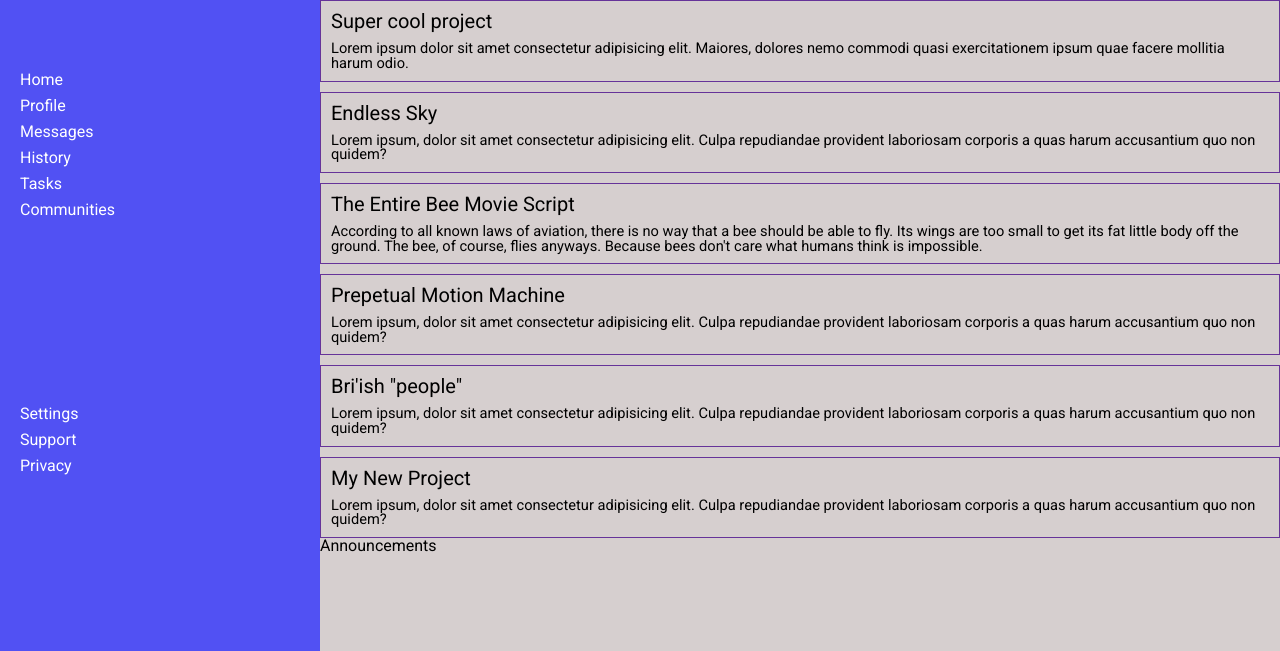
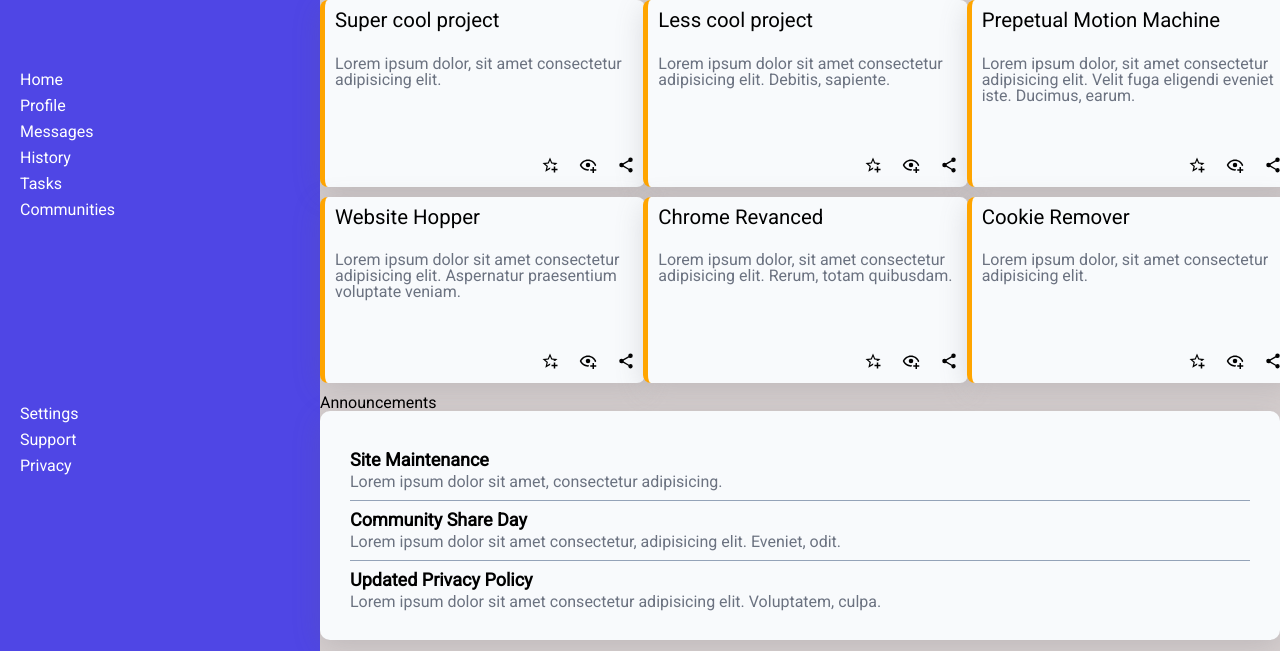
Before and after one commit to bugthug/admin-dashboard, a website: page index.html in a window 1280 px wide. Shown: the part 149-800 px from the top of the page. Drawn offline with Linux system fonts and the light colour scheme.

Commit message:
Add card layout to site

```diff
--- a/index.html
+++ b/index.html
@@ -28,7 +28,7 @@
             <div class="left-section">
                 <img src="" alt="Profile-photo-again">
                 <p>Hi there,</p>
-                <h2>Morgan Oakley (@morgan)</h2>
+                <h2>Aviv Yodfat (@yodfat)</h2>
             </div>
             <div class="right-section">
                 <button>New</button>
@@ -42,65 +42,136 @@
             <h1>Dashboard</h1>
         </div>
         <ul class="places">
-            <li>Home</li>
-            <li>Profile</li>
-            <li>Messages</li>
-            <li>History</li>
-            <li>Tasks</li>
-            <li>Communities</li>
+            <li><button>Home</button></li>
+            <li><button>Profile</button></li>
+            <li><button>Messages</button></li>
+            <li><button>History</button></li>
+            <li><button>Tasks</button></li>
+            <li><button>Communities</button></li>
         </ul>
         <ul class="user-settings">
-            <li>Settings</li>
-            <li>Support</li>
-            <li>Privacy</li>
+            <li><button>Settings</button></li>
+            <li><button>Support</button></li>
+            <li><button>Privacy</button></li>
         </ul>
     </div>
     <div class="main">
-        <div>
+        <div class="your-projects">
             <p>Your projects</p>
             <div class="cards">
                 <div class="card">
-                    <h4>Super cool project</h4>
-                    <p>
-                        Lorem ipsum dolor sit amet consectetur adipisicing elit. Maiores, dolores nemo commodi quasi
-                        exercitationem ipsum quae facere mollitia harum odio.
-                    </p>
+                    <p class="title">Super cool project</p>
+                    <p class="description">Lorem ipsum dolor, sit amet consectetur adipisicing elit.</p>
+                    <div class="bottom-btns-row">
+                        <button class="share-variant">
+                            <img src="./assets/share-variant.svg" alt="" srcset="">
+                        </button>
+                        <button class="eye-plus">
+                            <img src="./assets/eye-plus-outline.svg" alt="share-variant">
+                        </button>
+                        <button class="star-plus">
+                            <img src="./assets/star-plus-outline.svg" alt="">
+                        </button>
+                    </div>
                 </div>
                 <div class="card">
-                    <h4>Endless Sky</h4>
-                    <p>Lorem ipsum, dolor sit amet consectetur adipisicing elit. Culpa repudiandae provident laboriosam
-                        corporis a quas harum accusantium quo non quidem? </p>
+                    <p class="title">Less cool project</p>
+                    <p class="description">Lorem ipsum dolor sit amet consectetur adipisicing elit. Debitis, sapiente.
+                    </p>
+                    <div class="bottom-btns-row">
+                        <button class="share-variant">
+                            <img src="./assets/share-variant.svg" alt="" srcset="">
+                        </button>
+                        <button class="eye-plus">
+                            <img src="./assets/eye-plus-outline.svg" alt="share-variant">
+                        </button>
+                        <button class="star-plus">
+                            <img src="./assets/star-plus-outline.svg" alt="">
+                        </button>
+                    </div>
+                </div>
+                <div class="card">
+                    <p class="title">Prepetual Motion Machine</p>
+                    <p class="description">Lorem ipsum dolor, sit amet consectetur adipisicing elit. Velit fuga eligendi
+                        eveniet iste. Ducimus, earum.</p>
+                    <div class="bottom-btns-row">
+                        <button class="share-variant">
+                            <img src="./assets/share-variant.svg" alt="" srcset="">
+                        </button>
+                        <button class="eye-plus">
+                            <img src="./assets/eye-plus-outline.svg" alt="share-variant">
+                        </button>
+                        <button class="star-plus">
+                            <img src="./assets/star-plus-outline.svg" alt="">
+                        </button>
+                    </div>
+                </div>
+                <div class="card">
+                    <p class="title">Website Hopper</p>
+                    <p class="description">Lorem ipsum dolor sit amet consectetur adipisicing elit. Aspernatur
+                        praesentium voluptate veniam.</p>
+                    <div class="bottom-btns-row">
+                        <button class="share-variant">
+                            <img src="./assets/share-variant.svg" alt="" srcset="">
+                        </button>
+                        <button class="eye-plus">
+                            <img src="./assets/eye-plus-outline.svg" alt="share-variant">
+                        </button>
+                        <button class="star-plus">
+                            <img src="./assets/star-plus-outline.svg" alt="">
+                        </button>
+                    </div>
                 </div>
 
                 <div class="card">
-                    <h4>The Entire Bee Movie Script</h4>
-                    <p>According to all known laws of aviation, there is no way that a bee should be able to fly. Its
-                        wings are too small to get its fat little body off the ground. The bee, of course, flies
-                        anyways. Because bees don't care what humans think is impossible.</p>
+                    <p class="title">Chrome Revanced</p>
+                    <p class="description">Lorem ipsum dolor, sit amet consectetur adipisicing elit. Rerum, totam
+                        quibusdam.</p>
+                    <div class="bottom-btns-row">
+                        <button class="share-variant">
+                            <img src="./assets/share-variant.svg" alt="" srcset="">
+                        </button>
+                        <button class="eye-plus">
+                            <img src="./assets/eye-plus-outline.svg" alt="share-variant">
+                        </button>
+                        <button class="star-plus">
+                            <img src="./assets/star-plus-outline.svg" alt="">
+                        </button>
+                    </div>
                 </div>
 
                 <div class="card">
-                    <h4>Prepetual Motion Machine</h4>
-                    <p>Lorem ipsum, dolor sit amet consectetur adipisicing elit. Culpa repudiandae provident laboriosam
-                        corporis a quas harum accusantium quo non quidem?</p>
-                </div>
-
-                <div class="card">
-                    <h4>Bri'ish "people"</h4>
-                    <p>Lorem ipsum, dolor sit amet consectetur adipisicing elit. Culpa repudiandae provident laboriosam
-                        corporis a quas harum accusantium quo non quidem? </p>
-                </div>
-
-                <div class="card">
-                    <h4>My New Project</h4>
-                    <p dir="ltr">Lorem ipsum, dolor sit amet consectetur adipisicing elit. Culpa repudiandae provident
-                        laboriosam corporis a quas harum accusantium quo non quidem? </p>
+                    <p class="title">Cookie Remover</p>
+                    <p class="description">Lorem ipsum dolor, sit amet consectetur adipisicing elit.</p>
+                    <div class="bottom-btns-row">
+                        <button class="share-variant">
+                            <img src="./assets/share-variant.svg" alt="" srcset="">
+                        </button>
+                        <button class="eye-plus">
+                            <img src="./assets/eye-plus-outline.svg" alt="share-variant">
+                        </button>
+                        <button class="star-plus">
+                            <img src="./assets/star-plus-outline.svg" alt="">
+                        </button>
+                    </div>
                 </div>
             </div>
         </div>
         <div class="announce-section">
             <p>Announcements</p>
-            <div class="annonuncements">
+            <div class="announcements">
+                <div class="announced">
+                    <p>Site Maintenance</p>
+                    <p>Lorem ipsum dolor sit amet, consectetur adipisicing.</p>
+                </div>
+                <div class="announced">
+                    <p>Community Share Day</p>
+                    <p>Lorem ipsum dolor sit amet consectetur, adipisicing elit. Eveniet, odit.</p>
+                </div>
+                <div class="announced">
+                    <p>Updated Privacy Policy</p>
+                    <p>Lorem ipsum dolor sit amet consectetur adipisicing elit. Voluptatem, culpa.</p>
+                </div>
             </div>
         </div>
     </div>
--- a/style.css
+++ b/style.css
@@ -51,6 +51,18 @@ table {
 /* end meyer reset */
 
 
+/* additional reset - button types */
+button, input[type="submit"], input[type="reset"] {
+	background: none;
+	color: inherit;
+	border: none;
+	padding: 0;
+	font: inherit;
+	cursor: pointer;
+	outline: inherit;
+}
+/* end additonal reset */
+
 
 
 html {
@@ -72,7 +84,7 @@ body {
     grid-row: 1 / 4;
     display: grid;
     gap: 10px;
-    background-color: rgb(81, 81, 243);
+    background-color: #4f46e5;
     padding: 10px;
 }
 
@@ -133,35 +145,76 @@ body {
     color: white;
 }
 
-
 .main {
-
+    display: grid;
     background-color: rgb(214, 207, 207);
 }
 
 .cards {
     display: grid;
     gap: 10px;
-    grid-template-columns: repeat(auto-fit, minmax(500px, 1fr));
+    grid-template-columns: repeat(auto-fill, minmax(300px, 1fr));
 }
 
 .card {
     display: grid;
-    border: solid 1px rebeccapurple;
     padding: 10px;
-    grid-template-rows: min-content 1fr
+    background-color: #f8fafc;
+    width: 300px;
+    box-shadow: rgba(100, 100, 111, 0.2) 0px 7px 29px 0px;
+    border-radius: 8px;
+    border-left: solid 5px orange;
 }
 
-.card > p {
-    font-size: 0.915rem;
-    justify-self: end;
+p.title {
+    font-size: 1.275rem;
+    margin-bottom: 20px;
 }
 
-.card > h4 {
-    font-size: 1.25rem;
-    margin: 0 0 10px 0;
+p.description {
+    color: #6b7280;
+    padding: 5px 0 0 0;
+    width: 300px;
+    height: 100px;
 }
 
-.card > p {
+.bottom-btns-row {
+    display: flex;
+    flex-direction: row-reverse; /* easy way to start button placement from rtl */
+    gap: 20px;
+}
 
+
+.bottom-btns-row > button > img {
+    width: 18px;
+    height: 18px;
 }
+
+.bottom-btns-row > button:hover {
+    width: 18px;
+    height: 18px;
+}
+
+.announcements {
+    border-radius: 10px;
+    background-color: #f8fafc;
+    box-shadow: rgba(100, 100, 111, 0.2) 0px 7px 29px 0px;
+    padding: 30px;
+    display: grid;
+    gap: 10px;
+}
+
+.announcements > .announced > p:first-of-type {
+    margin: 10px 0 0 0;
+    font-size: 1.125rem;
+    font-weight: 600;
+    padding: 0 0 5px 0;
+}
+
+.announcements > .announced > p:not(:first-of-type) {
+    color: #6b7280;
+}
+
+.announcements > .announced:not(:first-of-type) {
+    border-top: solid 1px #94a3b8;
+}
```
